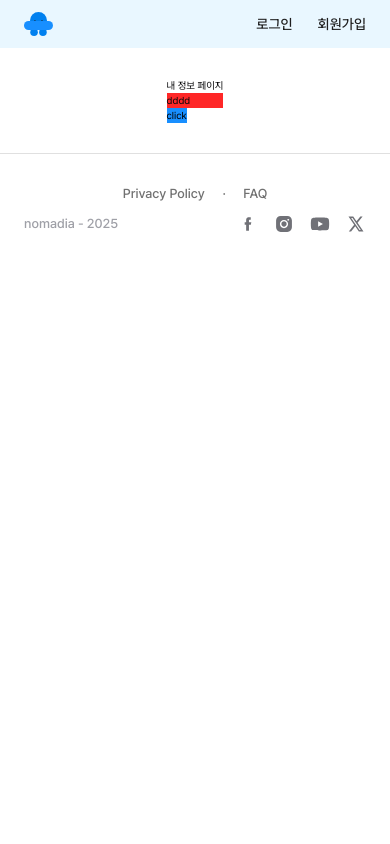
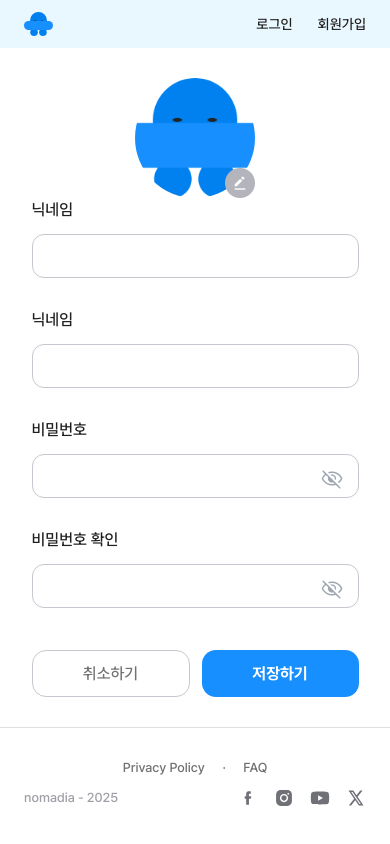
Before and after one commit to codeit-team6/nomadia, a Next.js app: page /my/profile in a window 390 px wide. Built offline with nearby package versions, Linux system fonts and the light colour scheme.

Commit message:
💄 프로필 페이지 스타일 추가 및 반응형 구현
프로필 페이지 스타일 추가 및 반응형 구현

```diff
--- a/src/app/my/layout.tsx
+++ b/src/app/my/layout.tsx
@@ -11,20 +11,22 @@ export default function Layout({ children }: { children: React.ReactNode }) {
   const pathname = usePathname();
 
   useEffect(() => {
-    if (width && width >= 432 && pathname === '/my') {
+    if (width && width >= 450 && pathname === '/my') {
       router.push('/my/profile');
     }
   }, [width, pathname, router]);
 
-  const isMobile = width ? width < 432 : false;
+  const isMobile = width ? width < 450 : false;
   const isMyPageRoot = pathname === '/my';
 
   return (
-    <div className="flex justify-center px-[2.4rem] py-[3rem]">
+    <div className="mx-auto flex justify-center px-[2.4rem] py-[3rem] md:max-w-[68.4rem] md:gap-[3rem] lg:max-w-[98rem] lg:gap-[5rem]">
       <aside className={isMobile && !isMyPageRoot ? 'hidden' : ''}>
         <Sidebar />
       </aside>
-      <main className={isMobile && isMyPageRoot ? 'hidden' : ''}>
+      <main
+        className={`${isMobile && isMyPageRoot ? 'hidden' : ''} w-[32.7rem] md:w-[47.6rem] lg:w-[64rem]`}
+      >
         {children}
       </main>
     </div>
--- a/src/app/my/profile/page.tsx
+++ b/src/app/my/profile/page.tsx
@@ -1,9 +1,9 @@
+import Profile from '@/features/my/profile/components/profile';
+
 const ProfilePage = () => {
   return (
     <div>
-      내 정보 페이지
-      <div className="bg-red-500">dddd</div>
-      <button className="bg-main text-black">click</button>
+      <Profile />
     </div>
   );
 };
--- a/src/features/my/components/sidebar.tsx
+++ b/src/features/my/components/sidebar.tsx
@@ -28,8 +28,8 @@ const Sidebar = () => {
 
   return (
     <div className="flex h-[45rem] w-[32.7rem] flex-col items-center rounded-[1.2rem] border border-gray-50 px-[1.4rem] py-[2.4rem] md:h-[34.2rem] md:w-[17.8rem] lg:h-[45rem] lg:w-[29rem]">
-      <div className="bg-main mb-[2.4rem] aspect-square w-[12rem] rounded-full md:mb-[1.2rem] md:w-[7rem]"></div>
-      <ul className="flex w-full flex-col gap-[1.4rem] md:gap-[1.2rem]">
+      <div className="bg-main mb-[2.4rem] aspect-square w-[12rem] rounded-full md:mb-[1.2rem] md:w-[7rem] lg:mb-[2.4rem] lg:w-[12rem]"></div>
+      <ul className="flex w-full flex-col gap-[1.4rem] md:gap-[1.2rem] lg:gap-[1.4rem]">
         {menus.map((menu) => {
           const isActive = pathname?.includes(menu.key);
           return (
@@ -37,7 +37,7 @@ const Sidebar = () => {
               key={menu.key}
               className={`flex h-[5.4rem] w-full items-center rounded-[1.4rem] px-[1.5rem] text-[1.6rem] font-medium ${
                 isActive ? 'bg-sub text-gray-950' : 'text-gray-600'
-              } md:h-[4.8rem]`}
+              } md:h-[4.8rem] lg:h-[5.4rem]`}
             >
               <div className="flex gap-[0.8rem]">
                 <Image
--- /dev/null
+++ b/src/features/my/profile/components/profile.tsx
@@ -0,0 +1,72 @@
+'use client';
+
+import Image from 'next/image';
+import { useForm } from 'react-hook-form';
+
+import { FormInput } from '@/shared/components/form-input/form-input';
+
+const Profile = () => {
+  const { register } = useForm({
+    mode: 'onChange',
+  });
+
+  return (
+    <div className="flex flex-col items-center">
+      <div className="relative h-[12rem] w-[12rem]">
+        <Image
+          src="/images/icons/logo-desktop.png"
+          alt=""
+          fill
+          className="rounded-full object-cover"
+        />
+        <Image
+          src="/images/icons/edit-button.png"
+          alt=""
+          width={30}
+          height={30}
+          className="absolute right-0 bottom-0 cursor-pointer"
+        />
+      </div>
+      <div className="w-full">
+        <FormInput
+          label="닉네임"
+          name="nickname"
+          type="text"
+          placeholder=""
+          register={register}
+        />
+        <FormInput
+          label="닉네임"
+          name="nickname"
+          type="text"
+          placeholder=""
+          register={register}
+        />
+        <FormInput
+          label="비밀번호"
+          name="password"
+          type="password"
+          placeholder=""
+          register={register}
+        />
+        <FormInput
+          label="비밀번호 확인"
+          name="password"
+          type="password"
+          placeholder=""
+          register={register}
+        />
+      </div>
+      <div className="mt-[1.2rem] flex w-full justify-between gap-[1.2rem] md:justify-center">
+        <button className="h-[4.7rem] w-full rounded-[1.4rem] border border-gray-200 text-[1.6rem] font-medium text-gray-600 md:hidden">
+          취소하기
+        </button>
+        <button className="bg-main h-[4.7rem] w-full rounded-[1.4rem] text-[1.6rem] font-bold text-white md:h-[4.1rem] md:w-[12rem] md:text-[1.4rem]">
+          저장하기
+        </button>
+      </div>
+    </div>
+  );
+};
+
+export default Profile;
```
Also changed, not shown: public/images/icons/edit-button.png (added).
